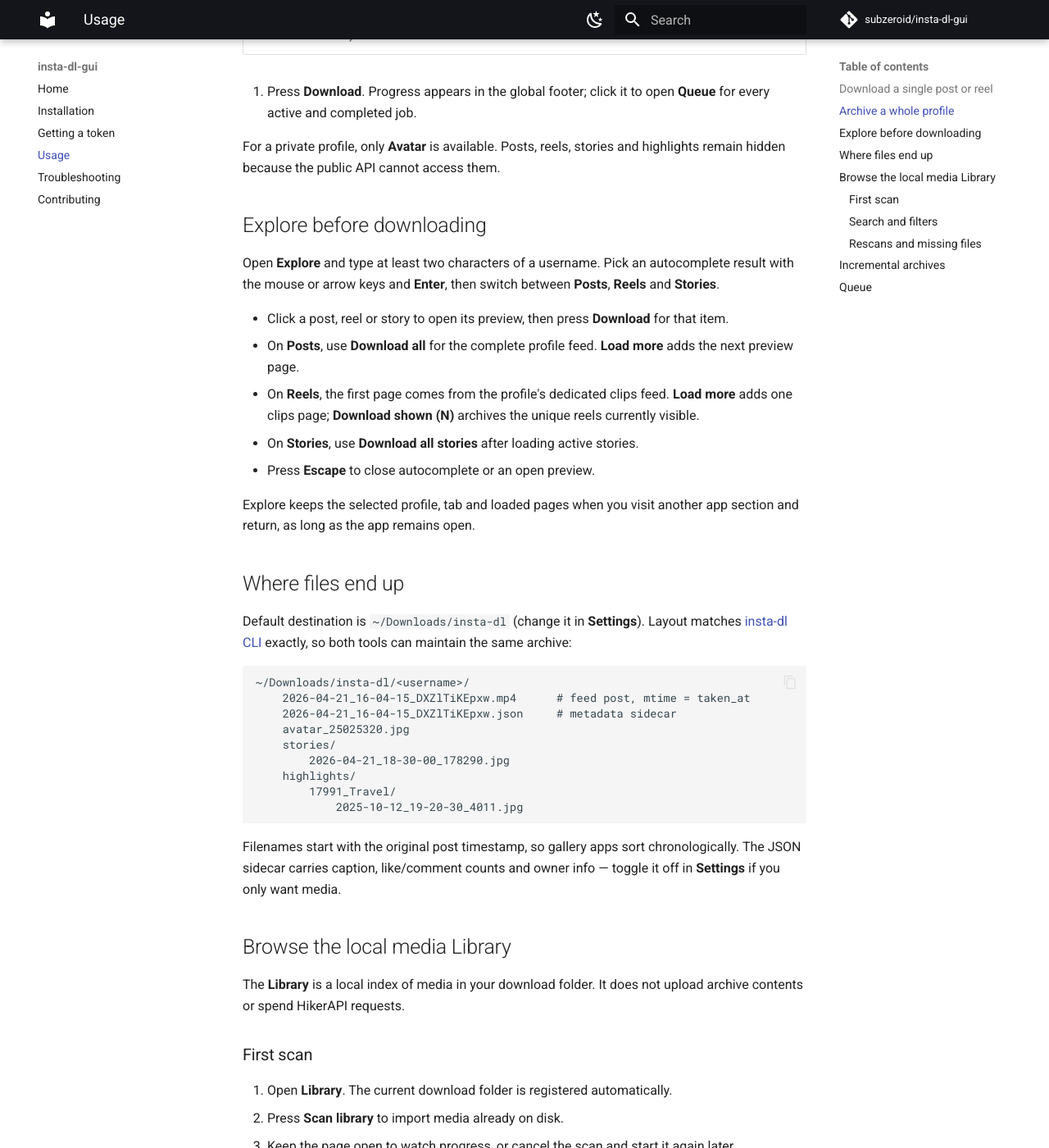
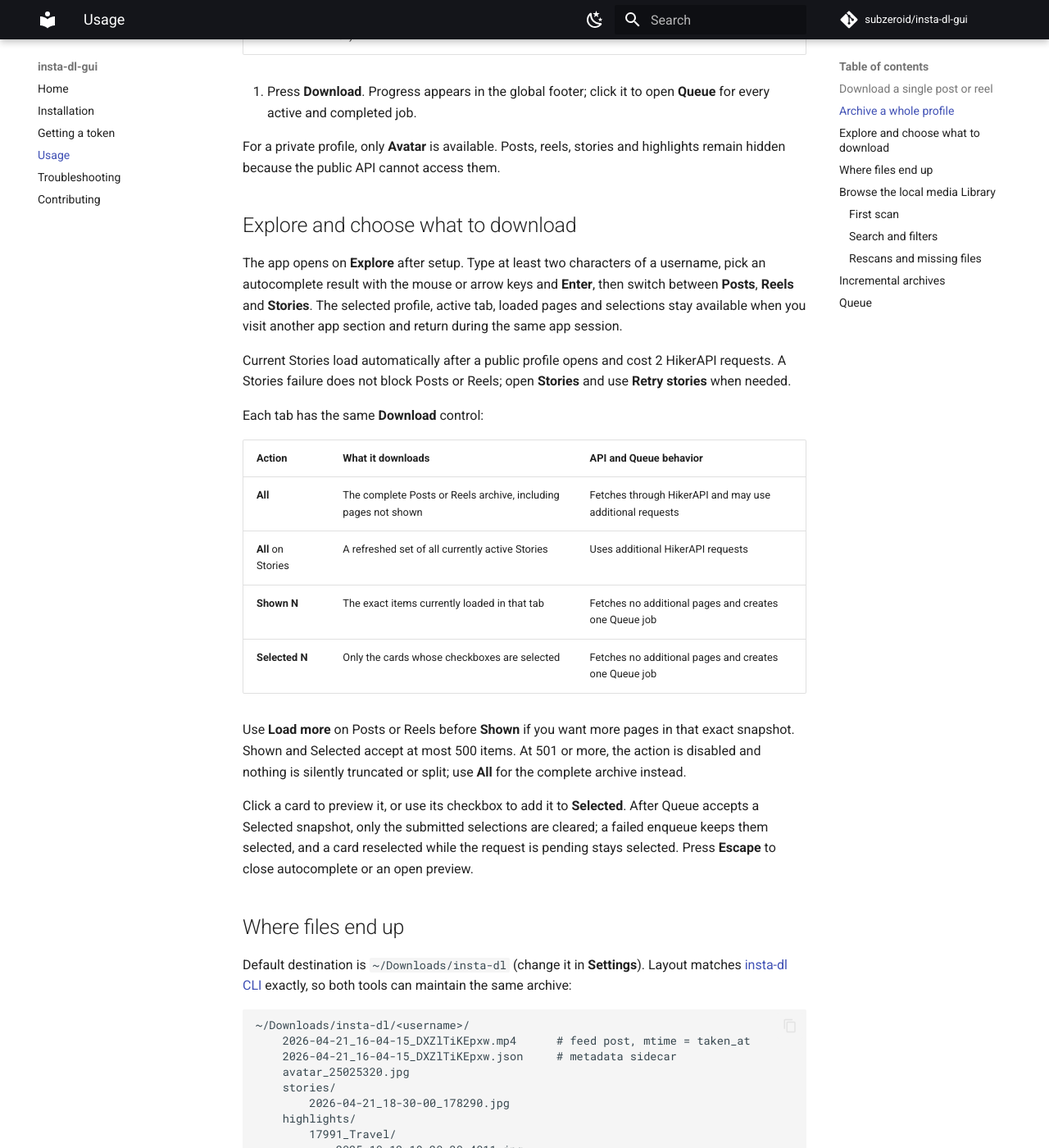
Before and after one commit to subzeroid/insta-dl-gui, an MkDocs documentation site: the page built from docs/usage.md, in a window 1280 px wide and 1400 px high, scrolled down 883 px. Shown: the whole window at 82% size. Built offline with MkDocs 1.6.1 and Material for MkDocs 9.7.7, drawn with Linux system fonts in a browser that asks for light colours; comment, search, counter and statistics services are not loaded.

Commit message:
docs: explain selective Explore downloads

```diff
--- a/docs/usage.md
+++ b/docs/usage.md
@@ -29,17 +29,24 @@ All media of the post (including carousels) downloads immediately. Live progress
 
 For a private profile, only **Avatar** is available. Posts, reels, stories and highlights remain hidden because the public API cannot access them.
 
-## Explore before downloading
+## Explore and choose what to download
 
-Open **Explore** and type at least two characters of a username. Pick an autocomplete result with the mouse or arrow keys and **Enter**, then switch between **Posts**, **Reels** and **Stories**.
+The app opens on **Explore** after setup. Type at least two characters of a username, pick an autocomplete result with the mouse or arrow keys and **Enter**, then switch between **Posts**, **Reels** and **Stories**. The selected profile, active tab, loaded pages and selections stay available when you visit another app section and return during the same app session.
 
-- Click a post, reel or story to open its preview, then press **Download** for that item.
-- On **Posts**, use **Download all** for the complete profile feed. **Load more** adds the next preview page.
-- On **Reels**, the first page comes from the profile's dedicated clips feed. **Load more** adds one clips page; **Download shown (N)** archives the unique reels currently visible.
-- On **Stories**, use **Download all stories** after loading active stories.
-- Press **Escape** to close autocomplete or an open preview.
+Current Stories load automatically after a public profile opens and cost 2 HikerAPI requests. A Stories failure does not block Posts or Reels; open **Stories** and use **Retry stories** when needed.
 
-Explore keeps the selected profile, tab and loaded pages when you visit another app section and return, as long as the app remains open.
+Each tab has the same **Download** control:
+
+| Action | What it downloads | API and Queue behavior |
+|---|---|---|
+| **All** | The complete Posts or Reels archive, including pages not shown | Fetches through HikerAPI and may use additional requests |
+| **All** on Stories | A refreshed set of all currently active Stories | Uses additional HikerAPI requests |
+| **Shown N** | The exact items currently loaded in that tab | Fetches no additional pages and creates one Queue job |
+| **Selected N** | Only the cards whose checkboxes are selected | Fetches no additional pages and creates one Queue job |
+
+Use **Load more** on Posts or Reels before **Shown** if you want more pages in that exact snapshot. Shown and Selected accept at most 500 items. At 501 or more, the action is disabled and nothing is silently truncated or split; use **All** for the complete archive instead.
+
+Click a card to preview it, or use its checkbox to add it to **Selected**. After Queue accepts a Selected snapshot, only the submitted selections are cleared; a failed enqueue keeps them selected, and a card reselected while the request is pending stays selected. Press **Escape** to close autocomplete or an open preview.
 
 ## Where files end up
 
```
Also changed, not shown: README.md (+2 -2 lines), docs/index.md (+4 -1 lines).
